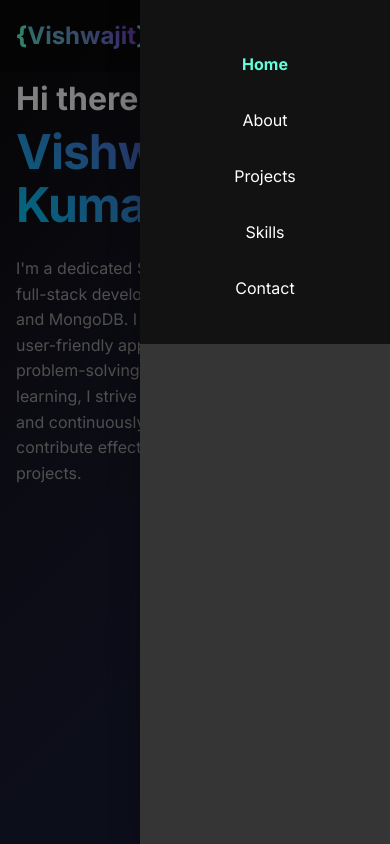
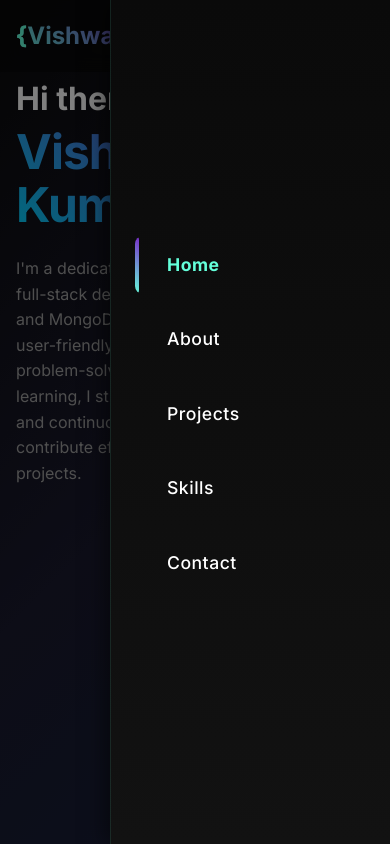
Before and after one commit to Vishwajit8521/My-Portfolio, a React (Create React App) app in the folder client/: page / in a window 390 px wide. Both pictures are taken after a click on the button 366 px from the left and 36 px from the top of the page. Shown: the top 844 px of the page. Built offline with nearby package versions, Linux system fonts and the light colour scheme.

Commit message:
Updated project files with new changes

```diff
--- a/client/src/components/Navbar.js
+++ b/client/src/components/Navbar.js
@@ -110,29 +110,59 @@ const Navbar = () => {
   };
 
   const drawer = (
-    <Box sx={{ textAlign: 'center', p: 2, width: 250, bgcolor: 'background.paper' }}>
-      <List sx={{ mt: 2 }}>
+    <Box
+      sx={{
+        textAlign: 'center',
+        p: 3,
+        width: 280,
+        height: '100%',
+        background: 'linear-gradient(180deg, #0A0A0A 0%, #121212 100%)',
+        borderLeft: '1px solid rgba(100, 255, 218, 0.1)',
+        display: 'flex',
+        flexDirection: 'column',
+        justifyContent: 'center'
+      }}
+    >
+      <List sx={{ width: '100%' }}>
         {navItems.map((item) => (
           <ListItem
             key={item.name}
             button
             onClick={() => scrollToSection(item.path)}
             sx={{
-              borderRadius: 1,
-              mb: 1,
+              borderRadius: 2,
+              mb: 2,
+              py: 1.5,
+              transition: 'all 0.3s ease',
+              position: 'relative',
+              overflow: 'hidden',
+              '&:before': activeSection === item.path ? {
+                content: '""',
+                position: 'absolute',
+                left: 0,
+                top: 0,
+                bottom: 0,
+                width: '4px',
+                background: 'linear-gradient(45deg, #64ffda, #7928ca)',
+                borderRadius: '0 4px 4px 0',
+              } : {},
               '&:hover': {
-                bgcolor: 'rgba(0, 0, 0, 0.04)'
+                bgcolor: 'rgba(100, 255, 218, 0.05)',
+                transform: 'translateX(5px)'
               }
             }}
           >
             <ListItemText
               primary={item.name}
               primaryTypographyProps={{
-                fontWeight: activeSection === item.path ? 700 : 400,
+                fontWeight: activeSection === item.path ? 700 : 500,
+                fontSize: '1.1rem',
+                letterSpacing: '0.5px'
               }}
               sx={{
                 color: activeSection === item.path ? 'primary.main' : 'text.primary',
-                textAlign: 'center'
+                textAlign: 'left',
+                ml: 2
               }}
             />
           </ListItem>
@@ -169,13 +199,21 @@ const Navbar = () => {
               edge="end"
               onClick={handleDrawerToggle}
               sx={{
-                bgcolor: 'rgba(255, 255, 255, 0.1)',
+                position: 'relative',
+                width: '45px',
+                height: '45px',
+                borderRadius: '12px',
+                background: 'linear-gradient(135deg, rgba(100, 255, 218, 0.1), rgba(121, 40, 202, 0.1))',
+                backdropFilter: 'blur(10px)',
+                border: '1px solid rgba(100, 255, 218, 0.15)',
+                transition: 'all 0.3s ease',
                 '&:hover': {
-                  bgcolor: 'rgba(255, 255, 255, 0.2)'
+                  background: 'linear-gradient(135deg, rgba(100, 255, 218, 0.2), rgba(121, 40, 202, 0.2))',
+                  transform: 'scale(1.05)'
                 }
               }}
             >
-              <MenuIcon />
+              <MenuIcon sx={{ color: '#64ffda' }} />
             </IconButton>
           ) : (
             <Box>
@@ -201,6 +239,11 @@ const Navbar = () => {
         anchor="right"
         open={mobileOpen}
         onClose={handleDrawerToggle}
+        PaperProps={{
+          sx: {
+            boxShadow: '-5px 0 20px rgba(0, 0, 0, 0.5)',
+          }
+        }}
         ModalProps={{
           keepMounted: true,
         }}
```
